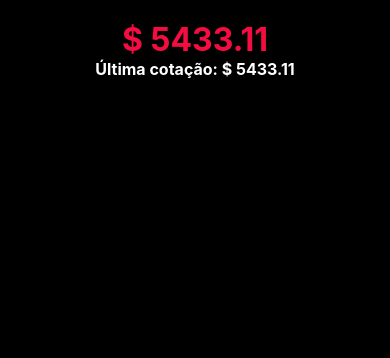
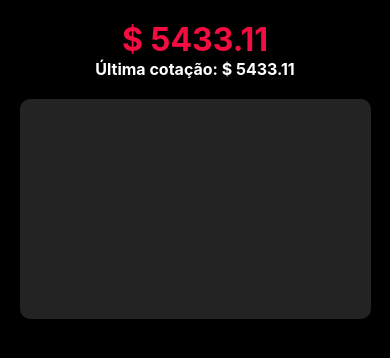
Before and after one commit to marcoswitcel/OneBitCoin, a React Native app: screen / in a window 390 px wide. Shown: the top 358 px of the page. Built offline with nearby package versions, Linux system fonts and the light colour scheme.

Commit message:
placeholder do gráfico

```diff
--- a/App.js
+++ b/App.js
@@ -1,6 +1,7 @@
 import React from "react";
 import { Platform, SafeAreaView, StatusBar, StyleSheet, Text, View } from 'react-native';
 import CurrentPrice from "./src/components/CurrentPrice";
+import HistoryGraphic from "./src/components/HistoryGraphic";
 
 export default function App() {
   return (
@@ -10,6 +11,7 @@ export default function App() {
         barStyle="light-content"
       />
       <CurrentPrice />
+      <HistoryGraphic />
     </SafeAreaView>
   );
 }
--- a/src/components/CurrentPrice/styles.js
+++ b/src/components/CurrentPrice/styles.js
@@ -4,7 +4,8 @@ export default StyleSheet.create({
     headerPrice: {
        width: "100%",
        height: "auto",
-       alignItems: "center"
+       alignItems: "center",
+       marginBottom: 20,
     } ,
     currentPrice: {
         color: "#f50d41",
--- a/src/components/HistoryGraphic/index.js
+++ b/src/components/HistoryGraphic/index.js
@@ -1,7 +1,11 @@
 import React from "react";
 import { View } from "react-native";
+import styles from "./styles.js";
 
 
-export default () => (
-    <View>Exemplo</View>
+export const HistoryGraphic = () => (
+    <View style={styles.contentGraphic}>
+    </View>
 )
+
+export default HistoryGraphic;
--- a/src/components/HistoryGraphic/styles.js
+++ b/src/components/HistoryGraphic/styles.js
@@ -1,5 +1,10 @@
 import { StyleSheet } from "react-native";
 
 export default StyleSheet.create({
-
+    contentGraphic: {
+        width: "90%",
+        height: 220,
+        backgroundColor: "#232323",
+        borderRadius: 10,
+    }
 });
```
